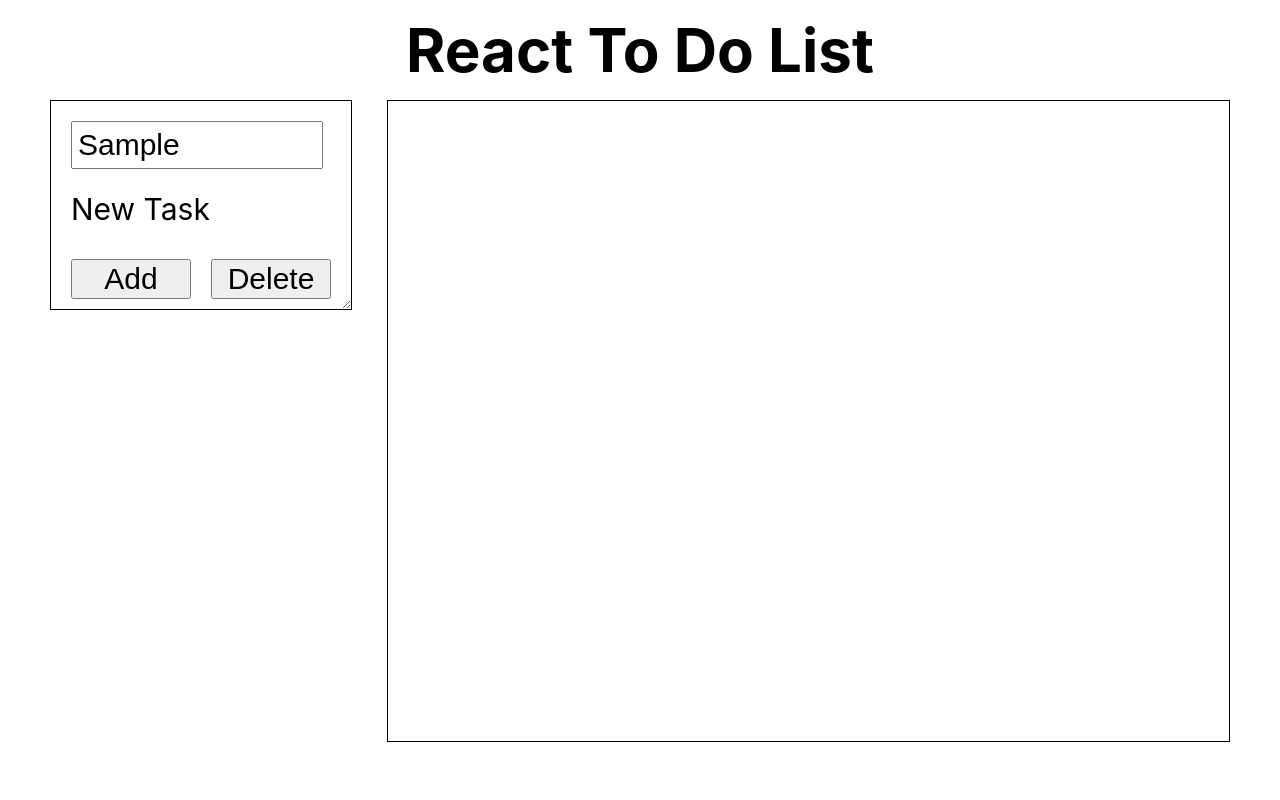
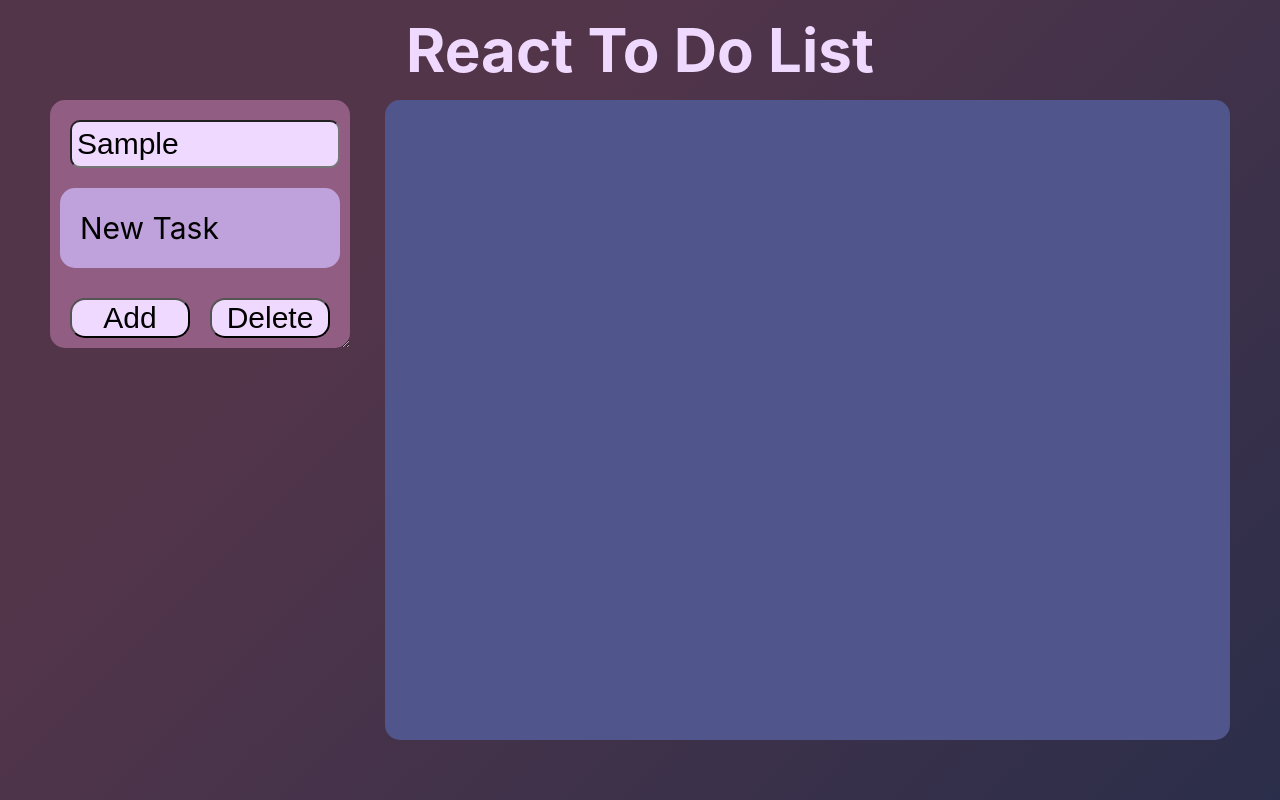
Before and after one commit to Leshista/infotecs-test, a React (Create React App) app: page / in a window 1280 px wide. Both pictures are taken after typing "Sample" into the empty fields and a click on the button "Add". Built offline with nearby package versions, Linux system fonts and the light colour scheme.

Commit message:
some styling

```diff
--- a/src/App.module.css
+++ b/src/App.module.css
@@ -1,17 +1,21 @@
 html {
     font-size: 10px;
+    height: 100%;
 }
 body {
     max-width: 192rem;
     margin: 0 auto;
     padding: 0 5rem;
     overflow: hidden;
+    background-size: cover;
+    background: linear-gradient(135deg, #53354a 30%, #2b2e4a);
 }
 .title {
     text-align: center;
     font-size: 6rem;
     font-weight: bolder;
     margin: 2rem auto;
+    color: #f0d9ff;
 }
 .main {
 }
--- a/src/componentStyles/css/ToDoChanging.module.css
+++ b/src/componentStyles/css/ToDoChanging.module.css
@@ -1 +1 @@
-.toDoChanging{grid-area:changing;height:80vh;border:1px solid #000;display:flex;flex-direction:column;overflow:hidden}.toDoChanging__Title{font-size:5rem;line-height:1.5;font-weight:bold;text-align:center}.toDoChanging__RedactingTitle{font-size:5rem;line-height:1.47;font-weight:bold;text-align:center;border:none;outline:none;font-family:-apple-system,BlinkMacSystemFont,"Segoe UI","Roboto","Oxygen","Ubuntu","Cantarell","Fira Sans","Droid Sans","Helvetica Neue",sans-serif;-webkit-font-smoothing:antialiased;-moz-osx-font-smoothing:grayscale}.toDoChanging__Text{padding:1rem 2rem;font-size:2.5rem;line-height:1.5}.toDoChanging__RedactingText{resize:none;padding:1rem 2rem;font-size:2.5rem;line-height:1.5;width:95.7%;border:none;outline:none;font-family:-apple-system,BlinkMacSystemFont,"Segoe UI","Roboto","Oxygen","Ubuntu","Cantarell","Fira Sans","Droid Sans","Helvetica Neue",sans-serif;-webkit-font-smoothing:antialiased;-moz-osx-font-smoothing:grayscale}
+.toDoChanging{grid-area:changing;height:80vh;min-width:30vw;background:#50568b;border-radius:15px;display:flex;flex-direction:column;overflow:hidden}.toDoChanging__Title{color:#f0d9ff;font-size:5rem;line-height:1.5;font-weight:bold;text-align:center}.toDoChanging__RedactingTitle{color:#dca6ff;background:#5a609b;font-size:5rem;line-height:1.47;font-weight:bold;text-align:center;border:none;outline:none;font-family:-apple-system,BlinkMacSystemFont,"Segoe UI","Roboto","Oxygen","Ubuntu","Cantarell","Fira Sans","Droid Sans","Helvetica Neue",sans-serif;-webkit-font-smoothing:antialiased;-moz-osx-font-smoothing:grayscale}.toDoChanging__Text{color:#f0d9ff;padding:1rem 2rem;font-size:2.5rem;line-height:1.5}.toDoChanging__RedactingText{background:#5a609b;color:#dca6ff;resize:none;padding:1rem 2rem;font-size:2.5rem;line-height:1.5;width:95.7%;border:none;outline:none;font-family:-apple-system,BlinkMacSystemFont,"Segoe UI","Roboto","Oxygen","Ubuntu","Cantarell","Fira Sans","Droid Sans","Helvetica Neue",sans-serif;-webkit-font-smoothing:antialiased;-moz-osx-font-smoothing:grayscale}
--- a/src/componentStyles/css/ToDoList.module.css
+++ b/src/componentStyles/css/ToDoList.module.css
@@ -1 +1 @@
-.toDoList{grid-area:list;resize:horizontal;overflow:hidden;min-width:30rem;border:1px solid #000}.toDoList__Search{margin:2rem 2rem 0 2rem;padding:.5rem;width:84%;font-size:3rem}.toDoList__Buttons{display:grid;grid-template-columns:1fr 1fr;gap:2rem;text-align:center;padding:1rem 2rem 1rem 2rem}.toDoList__Add{font-size:3rem}.toDoList__Delete{font-size:3rem}
+.toDoList{grid-area:list;resize:horizontal;overflow:hidden;min-width:30rem;max-width:100rem;border-radius:15px;background:#915d82}.toDoList__Search{margin:2rem 2rem 0 2rem;padding:.5rem;width:90%;font-size:3rem;border-radius:10px;background-color:#f0d9ff}.toDoList__Buttons{display:grid;grid-template-columns:1fr 1fr;gap:2rem;text-align:center;padding:1rem 2rem 1rem 2rem}.toDoList__Add{font-size:3rem;background-color:#f0d9ff;border-radius:15px}.toDoList__Delete{font-size:3rem;background-color:#f0d9ff;border-radius:15px}
--- a/src/componentStyles/css/ToDoListItem.module.css
+++ b/src/componentStyles/css/ToDoListItem.module.css
@@ -1 +1 @@
-.toDoList__Item{padding:1rem 2rem;font-size:3rem;line-height:2}.toDoList__Item p{overflow:hidden;white-space:nowrap;text-overflow:ellipsis}
+.toDoList__Item{padding:1rem 2rem;font-size:3rem;line-height:2;border-radius:15px;margin:2rem 1rem}.toDoList__Item p{overflow:hidden;white-space:nowrap;text-overflow:ellipsis}
--- a/src/componentStyles/scss/ToDoChanging.scss
+++ b/src/componentStyles/scss/ToDoChanging.scss
@@ -1,17 +1,22 @@
 .toDoChanging {
     grid-area: changing;
     height: 80vh;
-    border: 1px solid black;
+    min-width: 30vw;
+    background: lighten(#2b2e4a, 20%);
+    border-radius: 15px;
     display: flex;
     flex-direction: column;
     overflow: hidden;
     &__Title {
+        color: #f0d9ff;
         font-size: 5rem;
         line-height: 1.5;
         font-weight: bold;
         text-align: center;
     }
     &__RedactingTitle {
+        color: darken(#f0d9ff, 10%);
+        background: lighten(#2b2e4a, 25%);
         font-size: 5rem;
         line-height: 1.47;
         font-weight: bold;
@@ -24,11 +29,14 @@
         -moz-osx-font-smoothing: grayscale;
     }
     &__Text {
+        color: #f0d9ff;
         padding: 1rem 2rem;
         font-size: 2.5rem;
         line-height: 1.5;
     }
     &__RedactingText {
+        background: lighten(#2b2e4a, 25%);
+        color: darken(#f0d9ff, 10%);
         resize: none;
         padding: 1rem 2rem;
         font-size: 2.5rem;
--- a/src/componentStyles/scss/ToDoList.scss
+++ b/src/componentStyles/scss/ToDoList.scss
@@ -3,12 +3,16 @@
     resize: horizontal;
     overflow: hidden;
     min-width: 30rem;
-    border: 1px solid black;
+    max-width: 100rem;
+    border-radius: 15px;
+    background: lighten(#53354a, 20%);
     &__Search {
         margin: 2rem 2rem 0 2rem;
         padding: 0.5rem;
-        width: 84%;
+        width: 90%;
         font-size: 3rem;
+        border-radius: 10px;
+        background-color: #f0d9ff;
     }
     &__Buttons {
         display: grid;
@@ -19,8 +23,12 @@
     }
     &__Add {
         font-size: 3rem;
+        background-color: #f0d9ff;
+        border-radius: 15px;
     }
     &__Delete {
         font-size: 3rem;
+        background-color: #f0d9ff;
+        border-radius: 15px;
     }
 }
--- a/src/componentStyles/scss/ToDoListItem.scss
+++ b/src/componentStyles/scss/ToDoListItem.scss
@@ -2,6 +2,8 @@
     padding: 1rem 2rem;
     font-size: 3rem;
     line-height: 2;
+    border-radius: 15px;
+    margin: 2rem 1rem;
     p {
         overflow: hidden;
         white-space: nowrap;
--- a/src/components/ToDoListItem.js
+++ b/src/components/ToDoListItem.js
@@ -27,8 +27,8 @@ const ToDoListItem = ({
             id={id}
             style={
                 activeItem === id
-                    ? { backgroundColor: 'red' }
-                    : { backgroundColor: 'white' } // This'll highlight/unhighlight task based on activeItem state
+                    ? { backgroundColor: '#BE8ABF' }
+                    : { backgroundColor: '#BFA2DB' } // This'll highlight/unhighlight task based on activeItem state
             }
         >
             <p className={styles.toDoList__text}>{title}</p>
```
